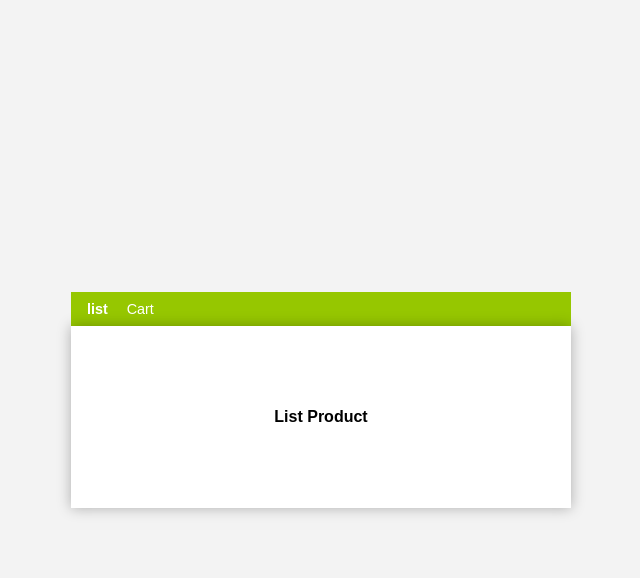
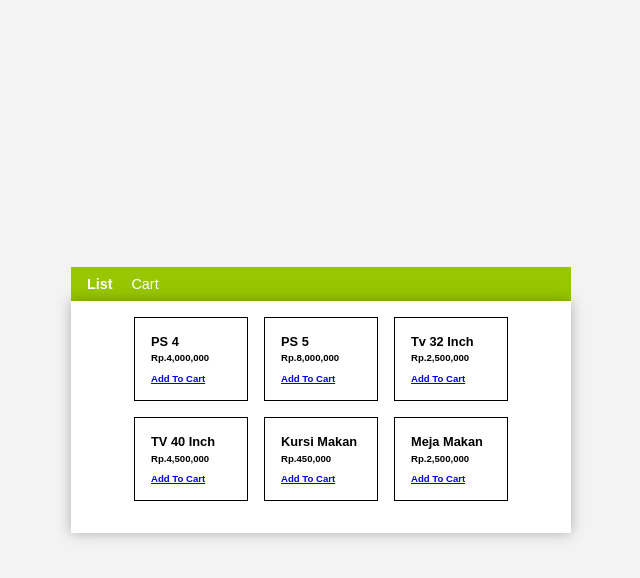
Before and after one commit to romanbatavi/session-php, a PHP site: page /list.php in a window 1280 px wide. Shown: the top 578 px of the page, without its empty margins (319-959 px from the left). Run offline with PHP 8.4, Linux system fonts and the light colour scheme; data comes from the database, SQL or seed files in the repository.

Commit message:
konsep add to cart

```diff
--- a/session/autentikasi salah/template-shoping-cart/list.php
+++ b/session/autentikasi salah/template-shoping-cart/list.php
@@ -1,3 +1,12 @@
+<?php
+
+    include('connection.php');
+
+    $pdo = $db->prepare("SELECT * FROM product");
+    $pdo->execute();
+    $products = $pdo->fetchALL(PDO::FETCH_ASSOC);
+?>
+
 <html>
     <head>
         <title>Autentikasi - List</title>
@@ -7,14 +16,19 @@
         <div class="container">
 
             <nav class="main-menu">
-                <a href="#" class="active">list</a>
+                <a href="#" class="active">List</a>
                 <a href="cart.php">Cart</a>
             </nav>
 
             <div class="content">
-                List Product
+                <?php foreach($products AS $product): ?>
+                <div class="product">
+                    <p><?=$product['title'] ?></p>
+                    <label>Rp.<?=number_format($product['price'])?></label>
+                    <a href="add-to-cart.php?id=<?=$product['id']?>">Add To Cart</a>
+                </div>
+                <?php endforeach; ?>
             </div>
-
         </div>
     </body>
 </html>
```
